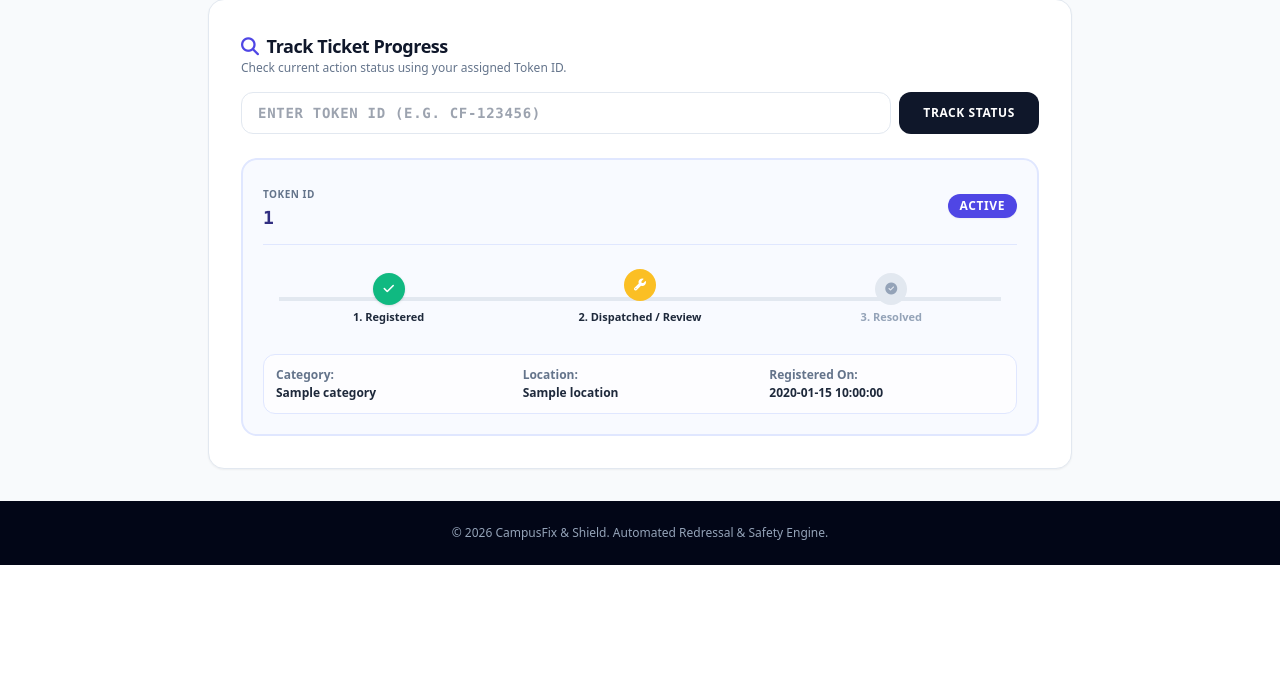
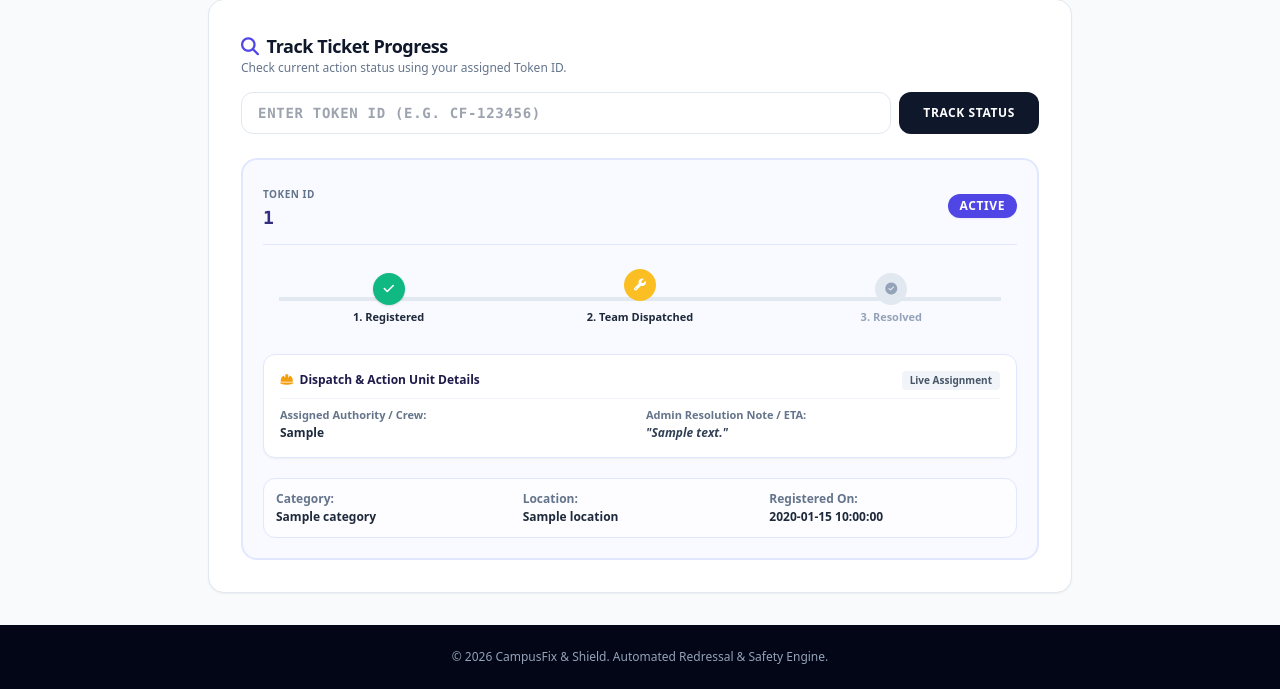
Before and after one commit to Aryan-vats-hub/campus-shield, a Flask app: template campus shield/templates/index.html in a window 1280 px wide. Shown: the part 1365-2054 px from the top of the page. Before the commit the page ends 1930 px from the top, so only its background shows below. Run offline with Flask 3, Linux system fonts and the light colour scheme; the template is opened without the code that fills it: most values are stand-ins (such as "Sample title", 1, 10 or a date in 2020); some libraries are stand-ins or nearby versions.

Commit message:
Update index.html

```diff
--- a/campus shield/templates/index.html
+++ b/campus shield/templates/index.html
@@ -162,7 +162,6 @@
           </div>
         </div>
 
-        <!-- DESCRIPTION & AI AUTO-DETECTOR -->
         <div>
           <div class="flex items-center justify-between mb-1.5">
             <label class="block text-xs font-bold uppercase tracking-wider text-slate-600">Detailed Description *</label>
@@ -187,7 +186,7 @@
       </form>
     </section>
 
-    <!-- TICKET TRACKER WITH VISUAL TIMELINE STEPPER -->
+    <!-- TICKET TRACKER WITH TIMELINE & ASSIGNED CREW -->
     <section class="bg-white rounded-2xl p-6 sm:p-8 shadow-sm border border-slate-200">
       <div class="mb-4">
         <h3 class="text-lg font-black text-slate-900 tracking-tight flex items-center gap-2">
@@ -227,12 +226,11 @@
           </div>
         </div>
 
-        <!-- VISUAL PROGRESS TIMELINE (STEPPER) -->
+        <!-- VISUAL STEPPER -->
         <div class="py-2">
           <div class="flex items-center justify-between relative">
             <div class="absolute top-1/2 left-4 right-4 -translate-y-1/2 h-1 bg-slate-200 z-0"></div>
 
-            <!-- Step 1: Registered -->
             <div class="relative z-10 text-center flex-1">
               <div class="w-8 h-8 mx-auto rounded-full flex items-center justify-center text-xs font-bold bg-emerald-500 text-white shadow">
                 <i class="fa-solid fa-check"></i>
@@ -240,22 +238,40 @@
               <p class="text-[11px] font-bold text-slate-800 mt-1">1. Registered</p>
             </div>
 
-            <!-- Step 2: Under Review / In Action -->
             {% set in_action = ('Action' in track_result['status'] or 'Resolved' in track_result['status'] or 'Closed' in track_result['status']) %}
             <div class="relative z-10 text-center flex-1">
               <div class="w-8 h-8 mx-auto rounded-full flex items-center justify-center text-xs font-bold {% if in_action %}bg-indigo-600 text-white shadow{% else %}bg-amber-400 text-white animate-bounce{% endif %}">
                 <i class="fa-solid fa-wrench"></i>
               </div>
-              <p class="text-[11px] font-bold text-slate-800 mt-1">2. Dispatched / Review</p>
+              <p class="text-[11px] font-bold text-slate-800 mt-1">2. Team Dispatched</p>
             </div>
 
-            <!-- Step 3: Resolved -->
             {% set is_res = ('Resolved' in track_result['status'] or 'Closed' in track_result['status']) %}
             <div class="relative z-10 text-center flex-1">
               <div class="w-8 h-8 mx-auto rounded-full flex items-center justify-center text-xs font-bold {% if is_res %}bg-emerald-600 text-white shadow{% else %}bg-slate-200 text-slate-400{% endif %}">
                 <i class="fa-solid fa-circle-check"></i>
               </div>
               <p class="text-[11px] font-bold {% if is_res %}text-emerald-700{% else %}text-slate-400{% endif %} mt-1">3. Resolved</p>
+            </div>
+          </div>
+        </div>
+
+        <!-- ASSIGNED RESOLUTION TEAM DETAILS -->
+        <div class="bg-white p-4 rounded-xl border border-indigo-100 shadow-sm space-y-2">
+          <div class="flex items-center justify-between border-b border-slate-100 pb-2">
+            <span class="text-xs font-black text-indigo-950 flex items-center gap-1.5">
+              <i class="fa-solid fa-helmet-safety text-amber-500"></i> Dispatch & Action Unit Details
+            </span>
+            <span class="text-[10px] bg-slate-100 text-slate-600 px-2 py-0.5 rounded font-bold">Live Assignment</span>
+          </div>
+          <div class="grid grid-cols-1 sm:grid-cols-2 gap-3 text-xs">
+            <div>
+              <span class="text-slate-500 font-bold block text-[11px]">Assigned Authority / Crew:</span>
+              <p class="font-extrabold text-slate-800 mt-0.5">{{ track_result['assigned_team'] }}</p>
+            </div>
+            <div>
+              <span class="text-slate-500 font-bold block text-[11px]">Admin Resolution Note / ETA:</span>
+              <p class="font-semibold text-slate-700 mt-0.5 italic">"{{ track_result['admin_notes'] }}"</p>
             </div>
           </div>
         </div>
@@ -284,7 +300,6 @@
     <p>&copy; 2026 CampusFix & Shield. Automated Redressal & Safety Engine.</p>
   </footer>
 
-  <!-- SMART AI KEYWORD SCRIPT -->
   <script>
     const descInput = document.getElementById('descInput');
     const aiBadge = document.getElementById('aiBadge');
```
